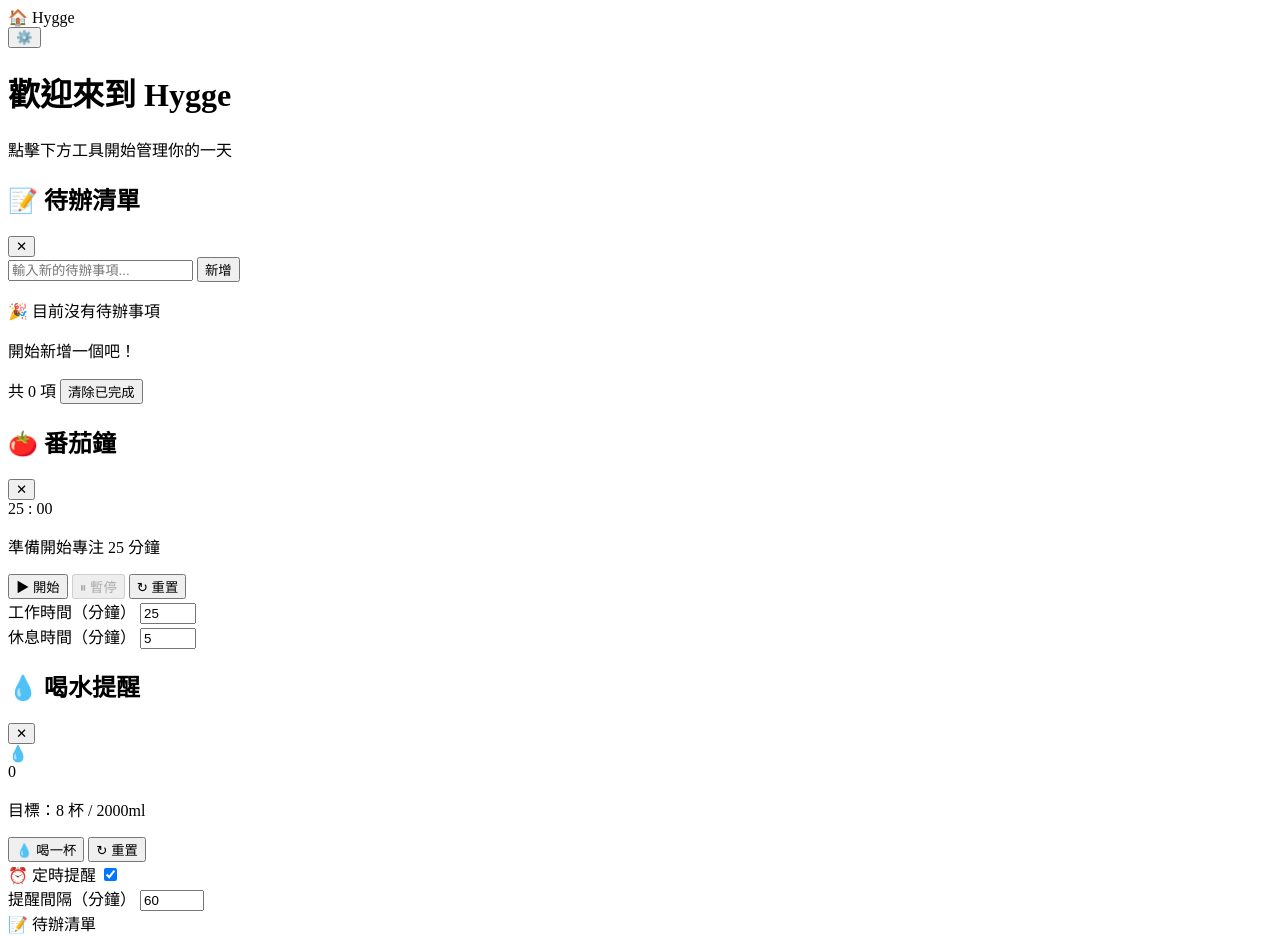
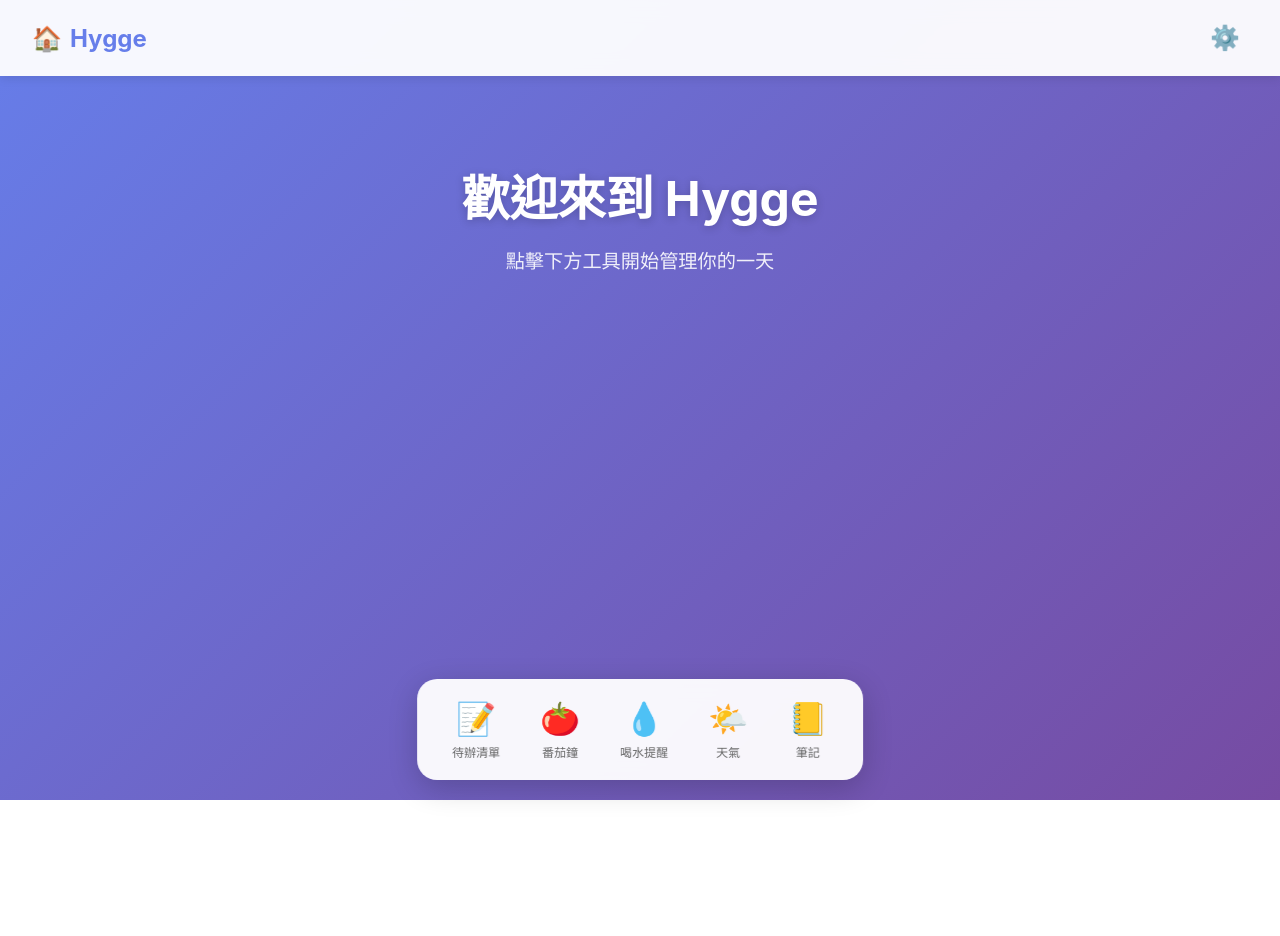
Before and after one commit to DOU-CF/hygge-project, a plain HTML site: page index.html in a window 1280 px wide. Shown: the top 936 px of the page. After the commit the page ends 800 px from the top, so only its background shows below. Drawn offline with Linux system fonts and the light colour scheme.

Commit message:
update html的 css, app.js 位置

```diff
--- a/index.html
+++ b/index.html
@@ -8,7 +8,7 @@
       content="Hygge - 個人生活管理平台，整合待辦清單、番茄鐘、喝水提醒等工具"
     />
     <title>Hygge - 個人生活管理平台（升級版）</title>
-    <link rel="stylesheet" href="hygge-upgraded-style.css" />
+    <link rel="stylesheet" href="./css/style.css" />
   </head>
   <body>
     <!-- ========== 1. 導覽列 ========== -->
@@ -221,6 +221,6 @@
       </div>
     </div>
 
-    <script src="hygge-upgraded-app.js"></script>
+    <script src="./js/app.js"></script>
   </body>
 </html>
```
